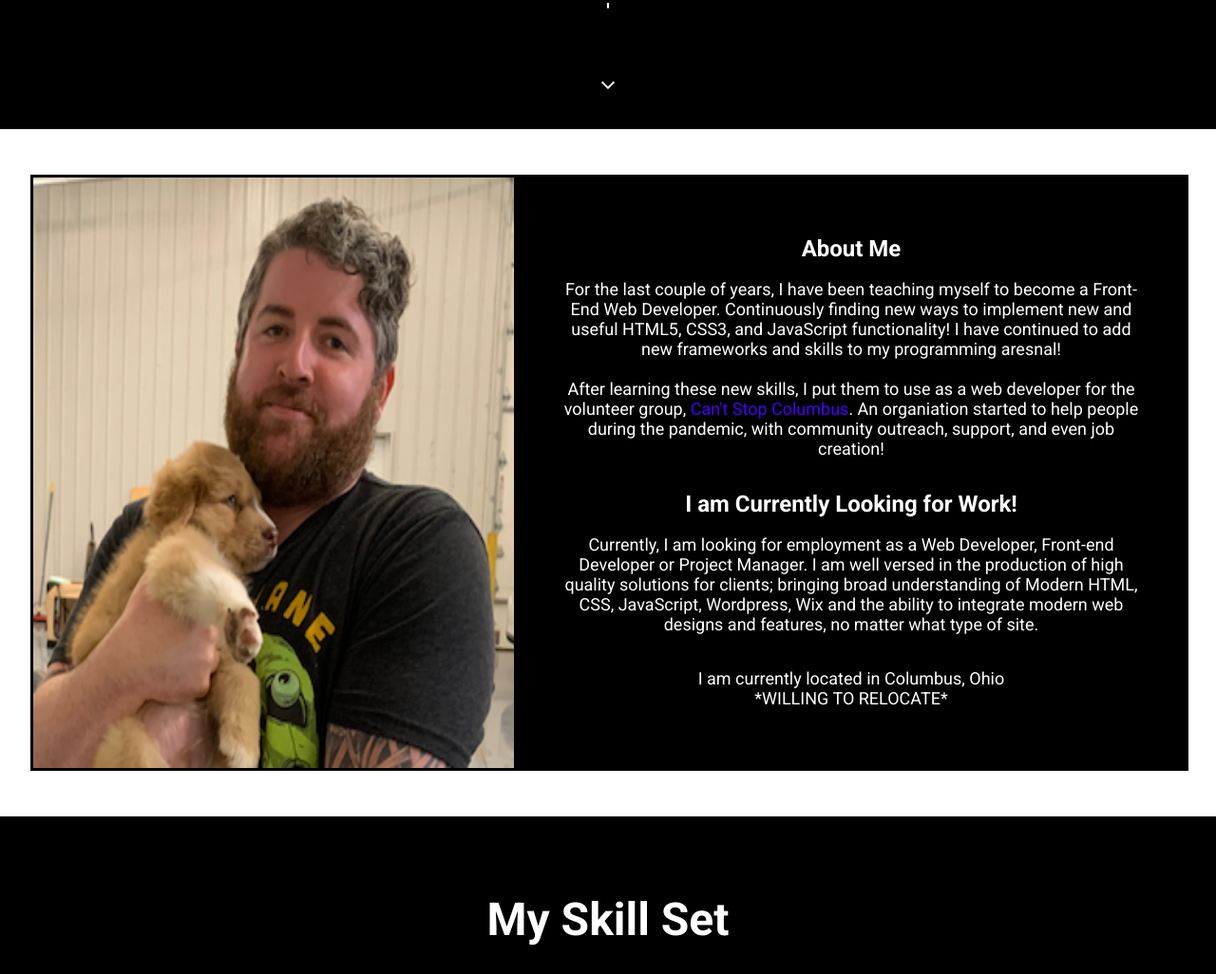
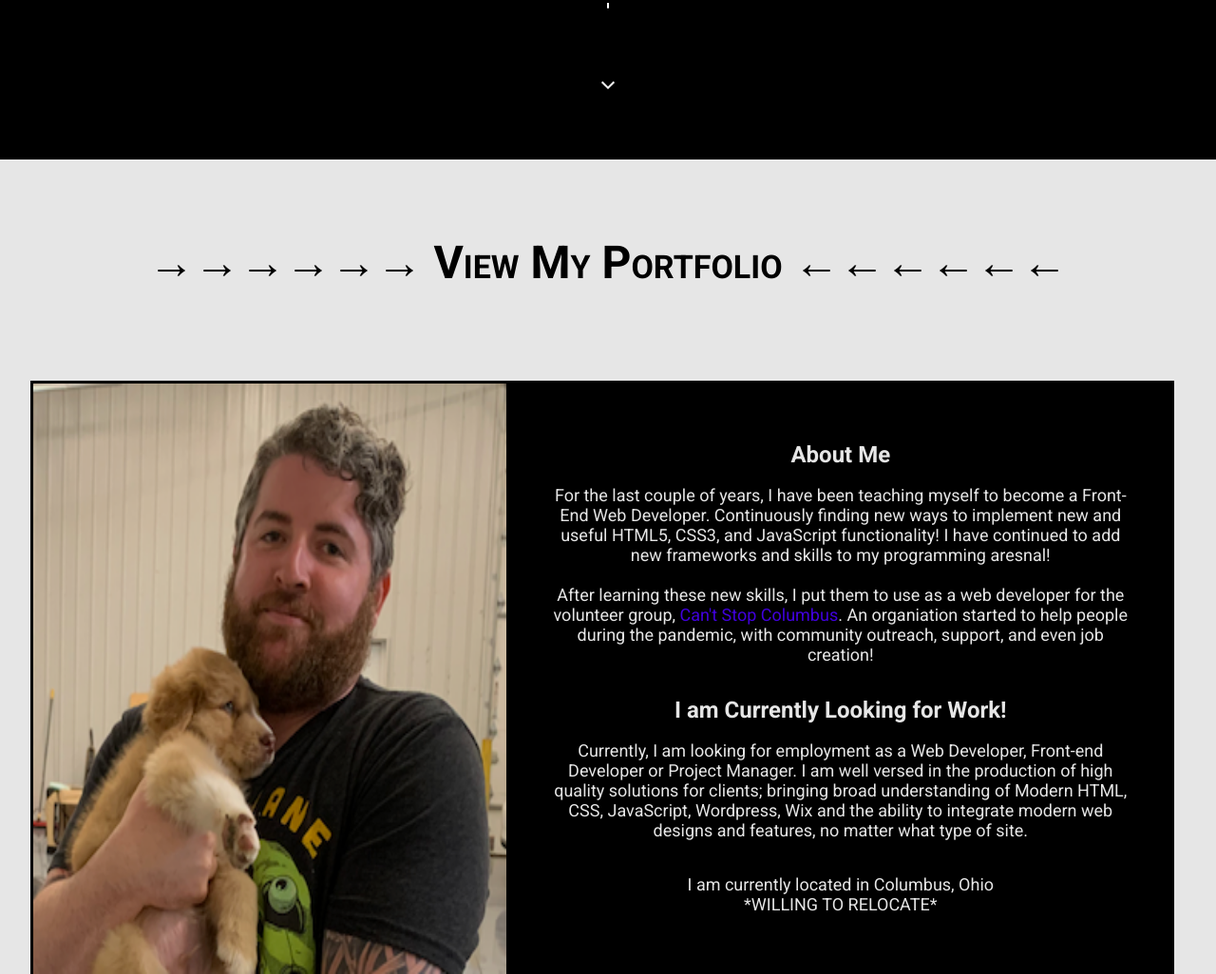
Before and after one commit to johnparrett/johnparrett.github.io, a plain HTML site: page index.html in a window 1280 px wide. Shown: the part 680-1706 px from the top of the page at 95% size. Drawn offline with Linux system fonts and the light colour scheme.

Commit message:
added a link on the home page to the porfolio

```diff
--- a/index.html
+++ b/index.html
@@ -16,6 +16,7 @@
         <meta property="og:title" content="John Parrett | Web Developer Portfolio">
         <meta property="og:description" content="Web Developer Portfolio Website">
         <meta property="og:image" content="assets/link-image.png" />
+
 
         <link type="text/css" rel="stylesheet" href="style.css">
         <link type="text/css" rel="stylesheet" href="query.style.css">
@@ -64,7 +65,13 @@
 
             </div>
 
-            <div class="container home-grid-container">
+            <div class="container">
+                <div class="port-link">
+                    <h1>
+                        <a id="title-port-link" href="portfolio.html">&rarr;&rarr;&rarr;&rarr;&rarr;&rarr; View My Portfolio &larr;&larr;&larr;&larr;&larr;&larr;</a>
+                    </h1>
+                </div>
+                <div class="home-grid-container">
                         <div class="personal-img">
 
                             <img class="img-container" src="assets/intro photo.png" />
@@ -96,7 +103,7 @@
                                         <br>*WILLING TO RELOCATE*</p>
 
                         </div>
-
+                </div>
 
             </div>
 
--- a/style.css
+++ b/style.css
@@ -23,8 +23,9 @@ main {
     position: sticky;
     z-index: 2;
     background-color: white;
+    opacity: 0.9;
     padding-bottom: 1rem;
-    margin-top: 6rem;
+    margin-top: 3rem;
     margin-bottom: 3rem;
     width: 100%;
 }
@@ -42,6 +43,7 @@ h1 {
 
 .title2 {
     color: white;
+    opacity: 0.9;
     padding-top: 7rem;
     margin-bottom: 0rem;
 }
@@ -93,6 +95,7 @@ header {
 .banner-menu {
     position: absolute;
     right: .5rem;
+    padding-top: .5rem;
 }
 
 .logo {
@@ -193,6 +196,22 @@ header {
 
 #main-title2 {
     font-size: 3rem;
+}
+
+.port-link {
+    padding-top: 3rem;
+    margin-top: 0rem;
+}
+
+
+#title-port-link {
+    color: black;
+    text-decoration: none;
+}
+
+#title-port-link:hover {
+    color: gray;
+    text-decoration: underline;
 }
 
 .home-grid-container {
```
Lines whose indentation alone changed are shown as unchanged.
